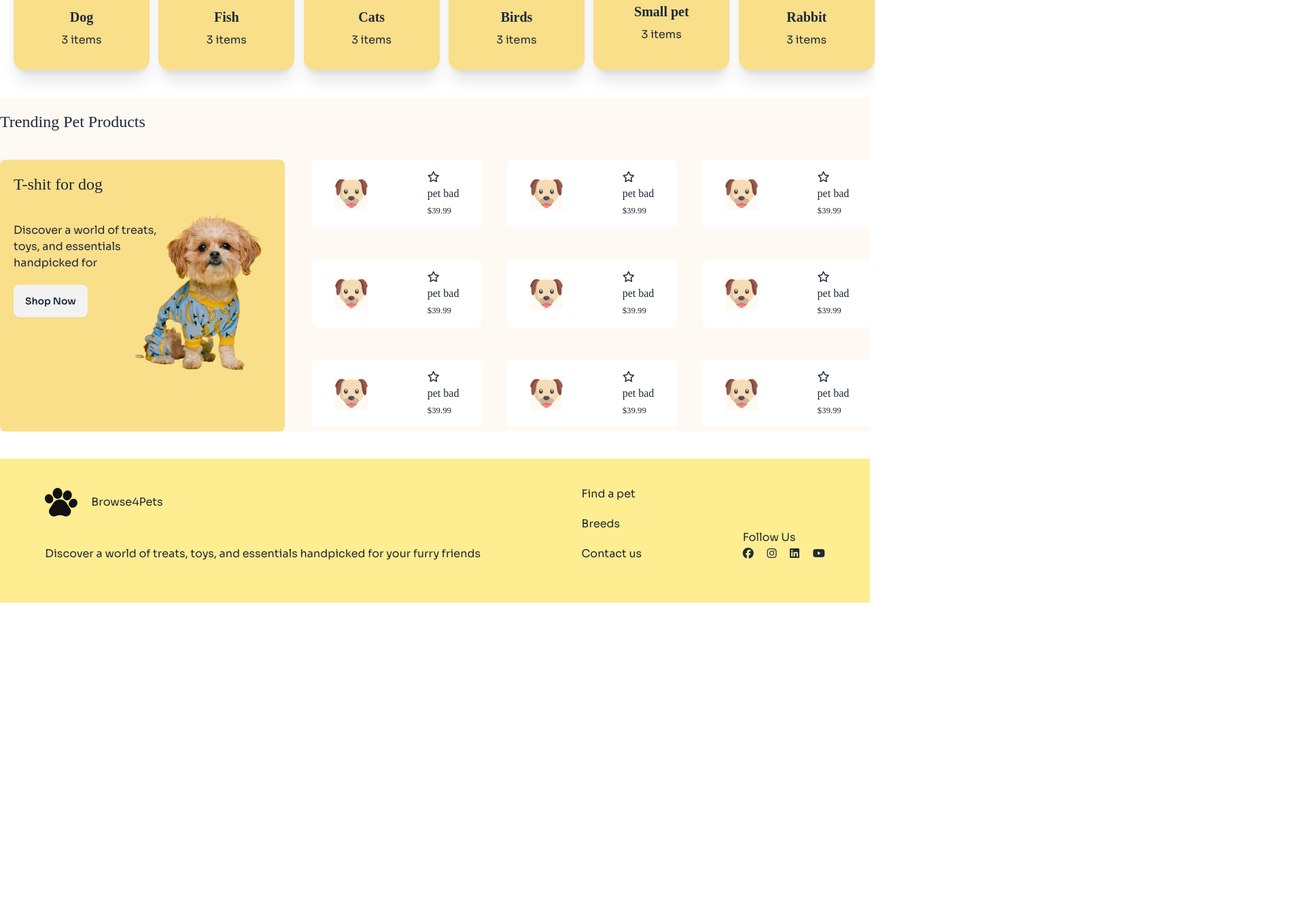
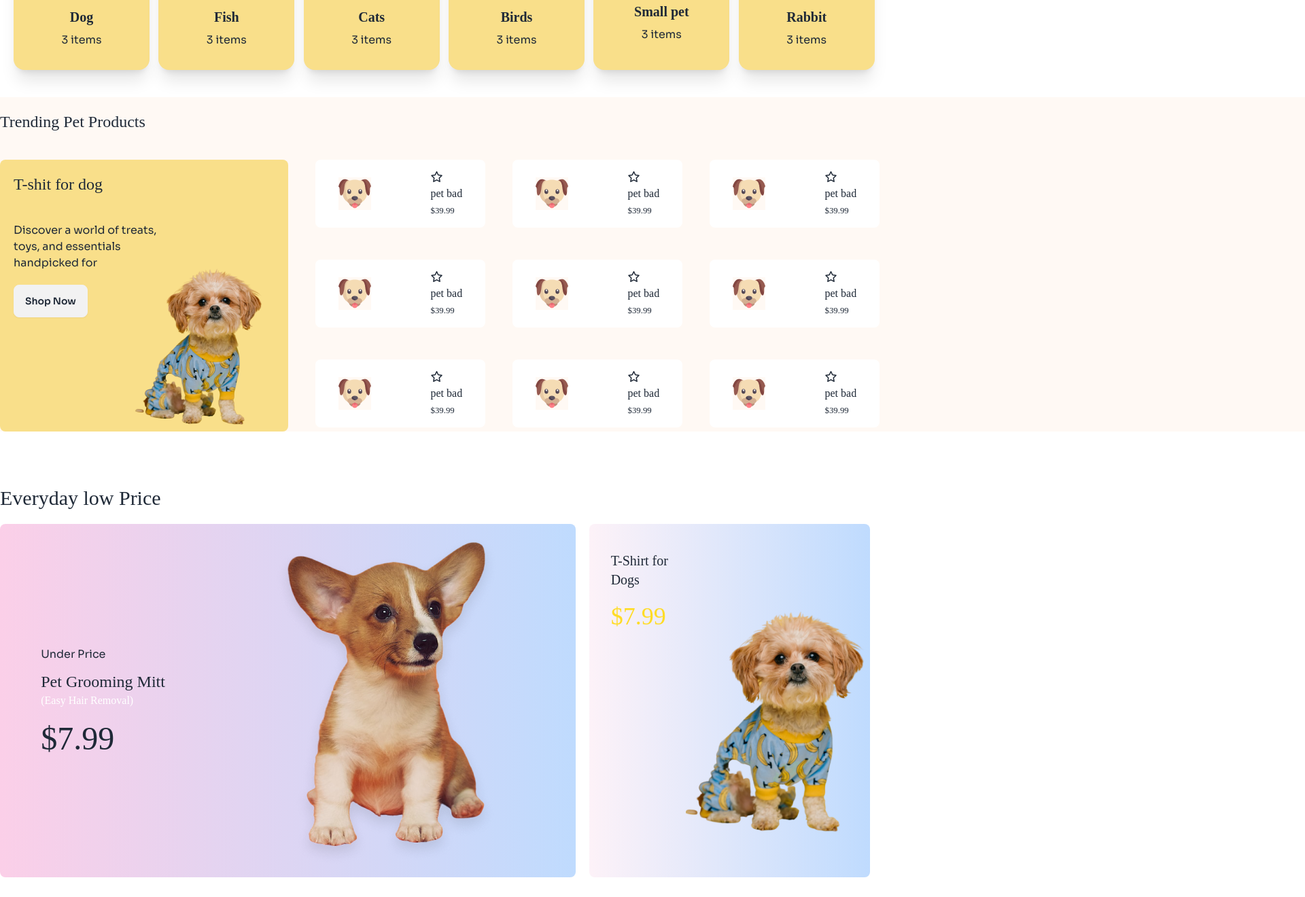
Before and after one commit to fahadbgnr/Assignment_03_Category_0001, a plain HTML site: page index.html in a window 1280 px wide. Shown: the part 1080-2400 px from the top of the page at 68% size, 1920 px wide, since content can reach past the window. Before the commit the page ends 1967 px from the top, so only its background shows below. Drawn offline with nearby package versions, Linux system fonts and the light colour scheme; a web font is replaced by a local one.

Commit message:
my assignment done

```diff
--- a/index.html
+++ b/index.html
@@ -95,7 +95,9 @@
             .first-btn,
             .second-btn,
             .bell,
-            .search {
+            .search,
+            .card-1-p,
+            .card-1-text {
                 display: block;
                 display: none;
             }
@@ -240,7 +242,7 @@
         </section>
 
         <!-- Trending Pet Products section -->
-        <section class="my-10 bg-main-bg-2">
+        <section class="lg:w-[1920px] my-10 bg-main-bg-2">
             <h3 class="text-2xl pt-5">Trending Pet Products</h3>
 
             <div class="max-w-[1600px] lg:flex lg:gap-10">
@@ -253,7 +255,7 @@
                         <button class="btn ml-5 font-sora">Shop Now</button>
 
                     </div>
-                    <div class="ml-48">
+                    <div class="ml-48 lg:mt-20">
                         <img src="c1-assets/cute-pet-small.png" alt="">
                     </div>
 
@@ -261,71 +263,124 @@
                 <!-- mini card section -->
                 <div class="lg:mt-10 mt-10 grid grid-cols-2 lg:grid-cols-3 lg:gap-10 gap-5">
                     <!-- mini card 1 -->
-                    <div class="lg:w-[250px] lg:h-[100px] flex gap-5 bg-mini-card-bg justify-around items-center rounded-lg">
+                    <div
+                        class="lg:w-[250px] lg:h-[100px] flex gap-5 bg-mini-card-bg justify-around items-center rounded-lg">
                         <div><img class="bg-main-bg-2" src="c1-assets/dog-cartoon.png" alt=""></div>
                         <div><i class="fa-regular fa-star"></i>
                             <h4>pet bad</h4>
-                    <small>$39.99</small></div>
+                            <small>$39.99</small>
+                        </div>
                     </div>
                     <!-- mini card 2 -->
-                    <div class="lg:w-[250px] lg:h-[100px] flex gap-5 bg-mini-card-bg justify-around items-center rounded-lg">
+                    <div
+                        class="lg:w-[250px] lg:h-[100px] flex gap-5 bg-mini-card-bg justify-around items-center rounded-lg">
                         <div><img class="bg-main-bg-2" src="c1-assets/dog-cartoon.png" alt=""></div>
                         <div><i class="fa-regular fa-star"></i>
                             <h4>pet bad</h4>
-                    <small>$39.99</small></div>
+                            <small>$39.99</small>
+                        </div>
                     </div>
                     <!-- mini card 3 -->
-                    <div class="lg:w-[250px] lg:h-[100px] flex gap-5 bg-mini-card-bg justify-around items-center rounded-lg">
+                    <div
+                        class="lg:w-[250px] lg:h-[100px] flex gap-5 bg-mini-card-bg justify-around items-center rounded-lg">
                         <div><img class="bg-main-bg-2" src="c1-assets/dog-cartoon.png" alt=""></div>
                         <div><i class="fa-regular fa-star"></i>
                             <h4>pet bad</h4>
-                    <small>$39.99</small></div>
+                            <small>$39.99</small>
+                        </div>
                     </div>
                     <!-- mini card 4 -->
-                    <div class="lg:w-[250px] lg:h-[100px] flex gap-5 bg-mini-card-bg justify-around items-center rounded-lg">
+                    <div
+                        class="lg:w-[250px] lg:h-[100px] flex gap-5 bg-mini-card-bg justify-around items-center rounded-lg">
                         <div><img class="bg-main-bg-2" src="c1-assets/dog-cartoon.png" alt=""></div>
                         <div><i class="fa-regular fa-star"></i>
                             <h4>pet bad</h4>
-                    <small>$39.99</small></div>
+                            <small>$39.99</small>
+                        </div>
                     </div>
                     <!-- mini card 5 -->
-                    <div class="lg:w-[250px] lg:h-[100px] flex gap-5 bg-mini-card-bg justify-around items-center rounded-lg">
+                    <div
+                        class="lg:w-[250px] lg:h-[100px] flex gap-5 bg-mini-card-bg justify-around items-center rounded-lg">
                         <div><img class="bg-main-bg-2" src="c1-assets/dog-cartoon.png" alt=""></div>
                         <div><i class="fa-regular fa-star"></i>
                             <h4>pet bad</h4>
-                    <small>$39.99</small></div>
+                            <small>$39.99</small>
+                        </div>
                     </div>
                     <!-- mini card 6 -->
-                    <div class="lg:w-[250px] lg:h-[100px] flex gap-5 bg-mini-card-bg justify-around items-center rounded-lg">
+                    <div
+                        class="lg:w-[250px] lg:h-[100px] flex gap-5 bg-mini-card-bg justify-around items-center rounded-lg">
                         <div><img class="bg-main-bg-2" src="c1-assets/dog-cartoon.png" alt=""></div>
                         <div><i class="fa-regular fa-star"></i>
                             <h4>pet bad</h4>
-                    <small>$39.99</small></div>
+                            <small>$39.99</small>
+                        </div>
                     </div>
                     <!-- mini card 7 -->
-                    <div class="lg:w-[250px] lg:h-[100px] flex gap-5 bg-mini-card-bg justify-around items-center rounded-lg">
+                    <div
+                        class="lg:w-[250px] lg:h-[100px] flex gap-5 bg-mini-card-bg justify-around items-center rounded-lg">
                         <div><img class="bg-main-bg-2" src="c1-assets/dog-cartoon.png" alt=""></div>
                         <div><i class="fa-regular fa-star"></i>
                             <h4>pet bad</h4>
-                    <small>$39.99</small></div>
+                            <small>$39.99</small>
+                        </div>
                     </div>
                     <!-- mini card 8 -->
-                    <div class="lg:w-[250px] lg:h-[100px] flex gap-5 bg-mini-card-bg justify-around items-center rounded-lg">
+                    <div
+                        class="lg:w-[250px] lg:h-[100px] flex gap-5 bg-mini-card-bg justify-around items-center rounded-lg">
                         <div><img class="bg-main-bg-2" src="c1-assets/dog-cartoon.png" alt=""></div>
                         <div><i class="fa-regular fa-star"></i>
                             <h4>pet bad</h4>
-                    <small>$39.99</small></div>
+                            <small>$39.99</small>
+                        </div>
                     </div>
                     <!-- mini card 9 -->
-                    <div class="lg:w-[250px] lg:h-[100px] flex gap-5 bg-mini-card-bg justify-around items-center rounded-lg">
+                    <div
+                        class="lg:w-[250px] lg:h-[100px] flex gap-5 bg-mini-card-bg justify-around items-center rounded-lg">
                         <div><img class="bg-main-bg-2" src="c1-assets/dog-cartoon.png" alt=""></div>
                         <div><i class="fa-regular fa-star"></i>
                             <h4>pet bad</h4>
-                    <small>$39.99</small></div>
+                            <small>$39.99</small>
+                        </div>
                     </div>
 
                 </div>
             </div>
+        </section>
+
+
+        <!-- Everyday low Price section -->
+        <section class="container mx-auto my-20">
+            <h3 class="text-3xl pb-5">Everyday low Price</h3>
+            <div class="grid grid-cols-12 gap-5">
+                <!-- card 1 -->
+                 <div class="col-span-12 lg:col-span-8">
+                    <div class="flex justify-around items-center rounded-lg bg-gradient-to-r from-pink-200 to-blue-200">
+                        <div>
+                            <p class="font-sora pb-3 card-1-p">Under Price</p>
+                            <h3 class="font-adlam text-2xl card-1-h3">Pet Grooming Mitt</h3>
+                            <h6 class="text-white pb-5 card-1-text">(Easy Hair Removal)</h6>
+                            <p class="text-5xl card-1-h4">$7.99</p>
+                        </div>
+                        <div><img src="c1-assets/cute-dog-mid.png" alt=""></div>
+                    </div>
+                 </div>
+
+                 <!-- card 2 -->
+                 <div class="col-span-12 lg:col-span-4">
+                    <div class="flex h-full rounded-lg bg-gradient-to-r from-pink-50 to-blue-200">
+                        <div>
+                            <h3 class="font-adlam text-xl mt-10 ml-8 mb-5">T-Shirt for Dogs</h3>
+                            <p class=" ml-8 text-4xl text-nav-text">$7.99</p>
+                        </div>
+                        <div class="mt-32">
+                            <img src="c1-assets/cute-pet-mid.png" alt=""></div>
+                    </div>
+                 </div>
+
+
+            </div>
+
         </section>
 
 
```
Lines whose indentation alone changed are shown as unchanged.
